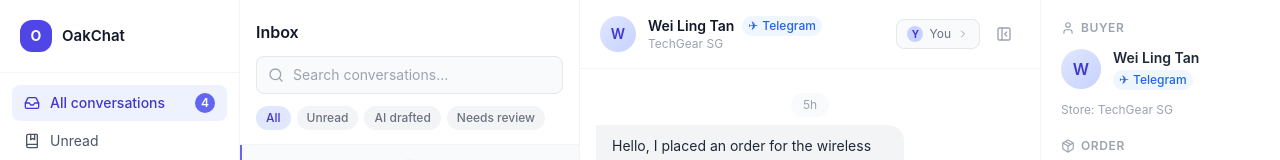
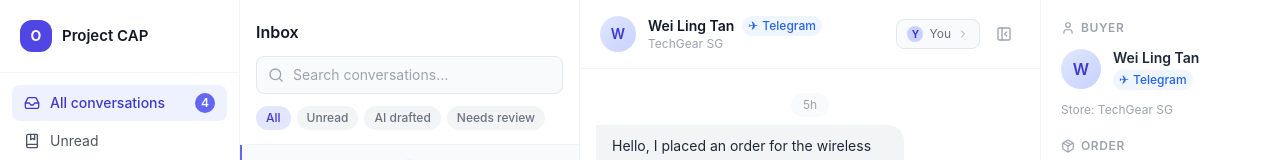
Before and after one commit to melvinong1701/Project-CAP, a Next.js app: page / in a window 1280 px wide. Shown: the top 160 px of the page. Built offline with nearby package versions, Linux system fonts and the light colour scheme.

Commit message:
feat: settings panel, per-platform store naming, Safari fixes

```diff
--- a/components/Sidebar.tsx
+++ b/components/Sidebar.tsx
@@ -95,7 +95,7 @@
           <div className="w-8 h-8 rounded-xl bg-indigo-600 flex items-center justify-center">
             <span className="text-white font-bold text-sm">O</span>
           </div>
-          <span className="font-semibold text-gray-900 text-[15px]">OakChat</span>
+          <span className="font-semibold text-gray-900 text-[15px]">Project CAP</span>
         </div>
       </div>
 
```
Also changed, not shown: 2 other files (tests, documents, lock files or other folders).
